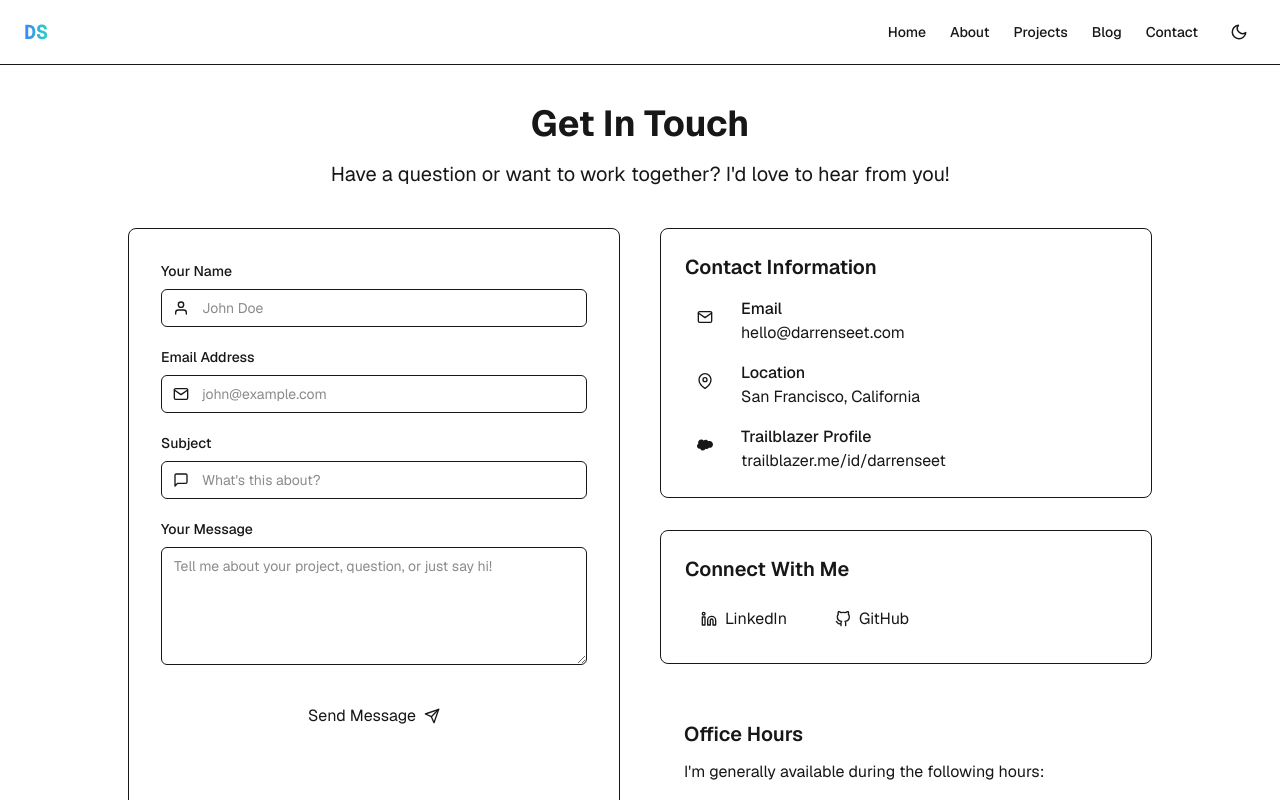
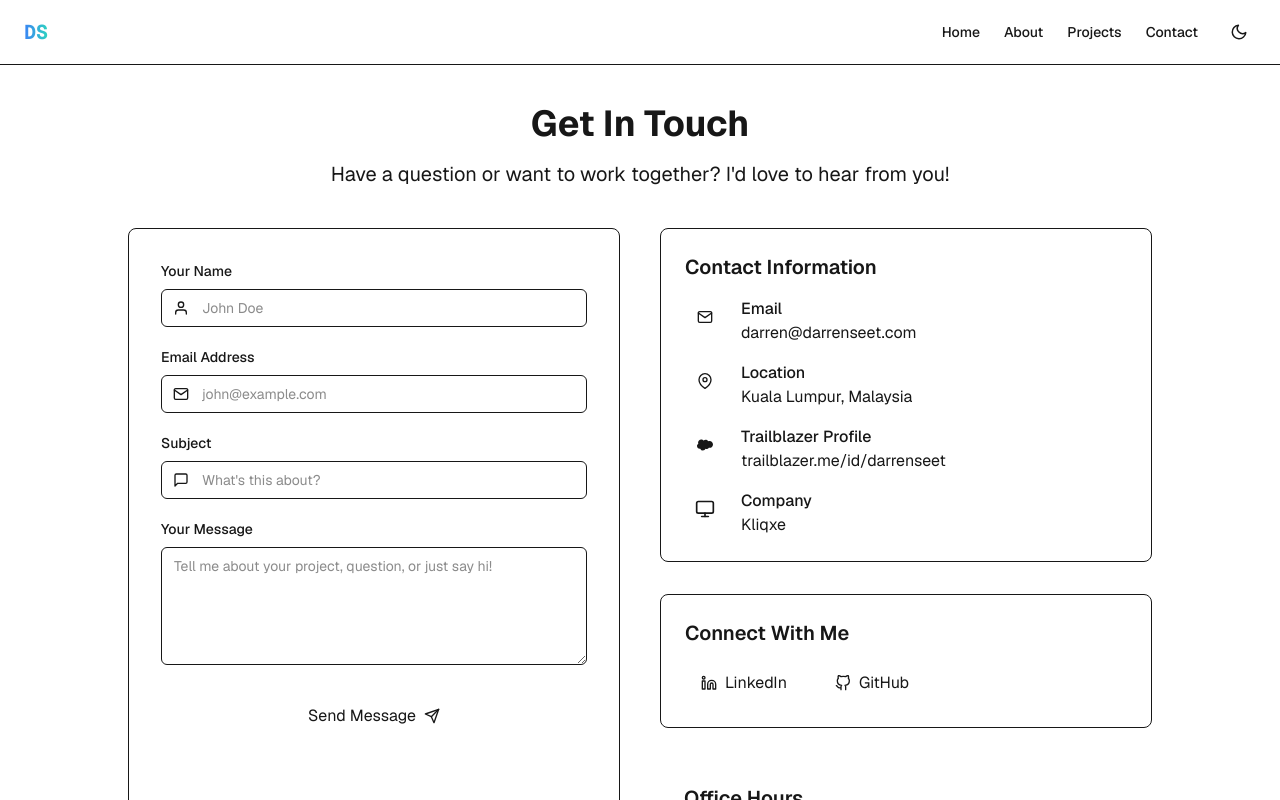
Before and after one commit to SpliceReborn/SpliceReborn.github.io, a Next.js app: page /contact in a window 1280 px wide. Shown: the top 800 px of the page. Built offline with nearby package versions, Linux system fonts and the light colour scheme.

Commit message:
Center header container with mx-auto class

```diff
--- a/src/app/contact/page.tsx
+++ b/src/app/contact/page.tsx
@@ -198,8 +198,8 @@ export default function Contact() {
                   </div>
                   <div>
                     <h4 className="font-medium">Email</h4>
-                    <a href="mailto:hello@darrenseet.com" className="text-muted-foreground hover:text-primary">
-                      hello@darrenseet.com
+                    <a href="mailto:darren@darrenseet.com" className="text-muted-foreground hover:text-primary">
+                      darren@darrenseet.com
                     </a>
                   </div>
                 </div>
@@ -210,7 +210,7 @@ export default function Contact() {
                   </div>
                   <div>
                     <h4 className="font-medium">Location</h4>
-                    <p className="text-muted-foreground">San Francisco, California</p>
+                    <p className="text-muted-foreground">Kuala Lumpur, Malaysia</p>
                   </div>
                 </div>
 
@@ -222,6 +222,22 @@ export default function Contact() {
                     <h4 className="font-medium">Trailblazer Profile</h4>
                     <a href="https://trailblazer.me/" target="_blank" rel="noopener noreferrer" className="text-muted-foreground hover:text-primary">
                       trailblazer.me/id/darrenseet
+                    </a>
+                  </div>
+                </div>
+
+                <div className="flex items-start gap-4">
+                  <div className="w-10 h-10 rounded-full bg-primary/10 flex items-center justify-center flex-shrink-0">
+                    <svg className="text-primary w-5 h-5" xmlns="http://www.w3.org/2000/svg" viewBox="0 0 24 24" fill="none" stroke="currentColor" strokeWidth="2" strokeLinecap="round" strokeLinejoin="round">
+                      <rect x="2" y="3" width="20" height="14" rx="2" ry="2"></rect>
+                      <line x1="8" y1="21" x2="16" y2="21"></line>
+                      <line x1="12" y1="17" x2="12" y2="21"></line>
+                    </svg>
+                  </div>
+                  <div>
+                    <h4 className="font-medium">Company</h4>
+                    <a href="https://www.kliqxe.com/" target="_blank" rel="noopener noreferrer" className="text-muted-foreground hover:text-primary">
+                      Kliqxe
                     </a>
                   </div>
                 </div>
@@ -258,7 +274,7 @@ export default function Contact() {
               <div className="space-y-2">
                 <div className="flex justify-between">
                   <span>Monday - Friday</span>
-                  <span>9:00 AM - 5:00 PM PST</span>
+                  <span>9:00 AM - 5:00 PM MYT</span>
                 </div>
                 <div className="flex justify-between">
                   <span>Saturday - Sunday</span>
--- a/src/components/header.tsx
+++ b/src/components/header.tsx
@@ -11,7 +11,7 @@ const navLinks = [
   { href: "/", label: "Home" },
   { href: "/about", label: "About" },
   { href: "/projects", label: "Projects" },
-  { href: "/blog", label: "Blog" },
+  // { href: "/blog", label: "Blog" }, // Temporarily removed - uncomment to restore blog functionality
   { href: "/contact", label: "Contact" },
 ];
 
@@ -30,7 +30,7 @@ export default function Header() {
 
   return (
     <header className="fixed top-0 left-0 right-0 z-50 bg-background/80 backdrop-blur-md border-b border-border">
-      <div className="container flex items-center justify-between h-16 px-4 md:px-6">
+      <div className="container mx-auto flex items-center justify-between h-16 px-4 md:px-6">
         <Link href="/" className="flex items-center gap-2">
           <span className="text-xl font-bold font-mono gradient-text">DS</span>
         </Link>
@@ -88,7 +88,7 @@ export default function Header() {
             transition={{ duration: 0.3 }}
             className="md:hidden"
           >
-            <div className="container px-4 py-4 flex flex-col space-y-4 bg-background border-b border-border">
+            <div className="container mx-auto px-4 py-4 flex flex-col space-y-4 bg-background border-b border-border">
               {navLinks.map((link) => (
                 <Link
                   key={link.href}
```
Also changed, not shown: 24 other files (tests, documents, lock files or other folders).
